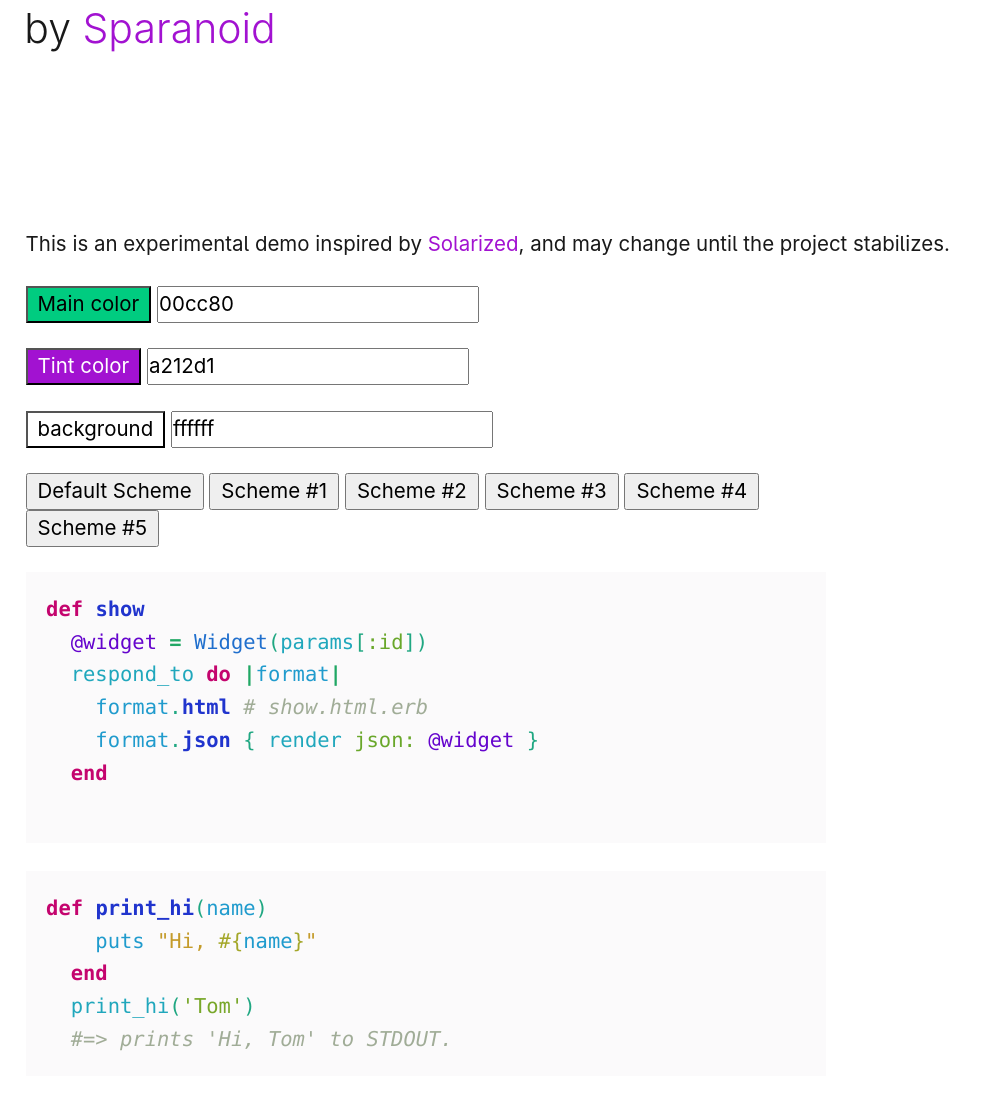
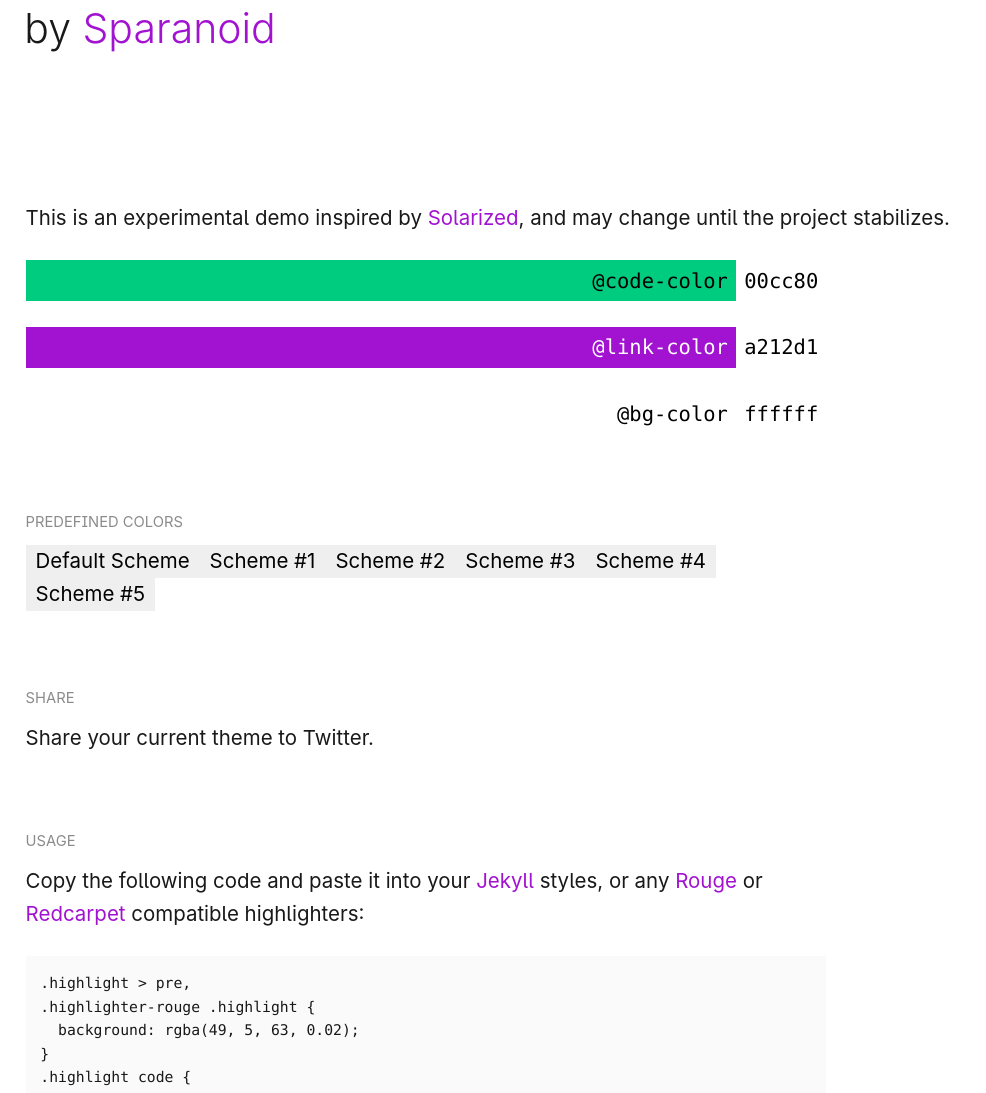
Before and after one commit to sparanoid/randomized, a website: page index.html in a window 1280 px wide. Shown: the part 530-1623 px from the top of the page, without its empty margins (0-986 px from the left). Drawn offline with Linux system fonts and the light colour scheme.

Commit message:
feat(js): add styles export support

```diff
--- a/app.css
+++ b/app.css
@@ -52,7 +52,7 @@ h3 {
   font-size: 200%;
   font-weight: 300;
   line-height: 1;
-  padding: 0 0 14vw;
+  padding: 0 0 12vw;
   margin-left: -.1vw;
 }
 
@@ -67,6 +67,13 @@ textarea {
   font-family: inherit;
   font-size: inherit;
   line-height: inherit;
+  appearance: none;
+  outline: none;
+  border: none;
+}
+
+input {
+  font-family: Menlo, Consolas, monospace;
 }
 
 button {
@@ -102,3 +109,37 @@ a {
 .wrap {
   max-width: 800px;
 }
+
+.sub-heading {
+  font-size: 72%;
+  text-transform: uppercase;
+  margin: 10vmin 0 1rem;
+  opacity: .5;
+}
+
+.btn-picker {
+  display: flex;
+  flex-wrap: wrap;
+}
+
+.btn-picker button {
+  flex-grow: 1;
+  text-align: right;
+  font-family: Menlo, Consolas, monospace;
+  padding: .2em .4em;
+}
+
+.btn-picker input {
+  width: 8ex;
+  padding: .2em .4em;
+}
+
+.btn-present {
+  display: flex;
+  flex-wrap: wrap;
+}
+
+.generated-styles {
+  font-size: 72%;
+  height: 12em;
+}
--- a/app.js
+++ b/app.js
@@ -52,6 +52,12 @@ var setScheme = (method, el) => {
     document.title = `Randomized - #${scheme.code} #${scheme.link} #${scheme.bg} - Sparanoid`;
   };
 
+  var updateLessToDom = () => {
+    var lessDom = document.getElementById('less:app').cloneNode(true);
+    getEl('generated-styles').innerHTML = '';
+    getEl('generated-styles').appendChild(lessDom.firstChild);
+  };
+
   var update = (scheme, colors, updateButtons = false) => {
     updateScheme(scheme, colors);
     updateSchemeInputs(scheme);
@@ -65,6 +71,7 @@ var setScheme = (method, el) => {
     updateLess(scheme);
     updateUrl(scheme);
     updateTitle(scheme);
+    updateLessToDom();
   };
 
   // Variables
--- a/index.html
+++ b/index.html
@@ -14,27 +14,30 @@
 
 <div class="wrap">
   <p>
+    <p class="btn-picker">
       <button id="code-color-btn" class="jscolor {uppercase:false, valueElement:'code-color', onFineChange:'setScheme(\'picker\')'}">
-      Main color
+        @code-color
       </button>
-    <input id="code-color" value="..." onchange="setScheme('post-picker')">
+      <input id="code-color" value="..." onchange="setScheme('post-picker')" autocomplete="off" autocorrect="off" autocapitalize="off" spellcheck="false">
     </p>
 
-  <p>
+    <p class="btn-picker">
       <button id="link-color-btn" class="jscolor {uppercase:false, valueElement:'link-color', onFineChange:'setScheme(\'picker\')'}">
-      Tint color
+        @link-color
       </button>
-    <input id="link-color" value="..." onchange="setScheme('post-picker')">
+      <input id="link-color" value="..." onchange="setScheme('post-picker')" autocomplete="off" autocorrect="off" autocapitalize="off" spellcheck="false">
     </p>
 
-  <p>
+    <p class="btn-picker">
       <button id="bg-color-btn" class="jscolor {uppercase:false, valueElement:'bg-color', onFineChange:'setScheme(\'picker\')'}">
-      background
+        @bg-color
       </button>
-    <input id="bg-color" value="..." onchange="setScheme('post-picker')">
+      <input id="bg-color" value="..." onchange="setScheme('post-picker')" autocomplete="off" autocorrect="off" autocapitalize="off" spellcheck="false">
+    </p>
   </p>
 
-  <p>
+  <h2 class="sub-heading" id="predefined-colors">Predefined colors</h2>
+  <p class="btn-present">
     <button data-scheme="00cc80-a212d1-ffffff" onclick="setScheme('present', this)">Default Scheme</button>
     <button data-scheme="da4fff-33d1a0-000000" onclick="setScheme('present', this)">Scheme #1</button>
     <button data-scheme="ffe669-ffc3f7-614235" onclick="setScheme('present', this)">Scheme #2</button>
@@ -43,13 +46,25 @@
     <button data-scheme="e14712-ff34d2-ffffff" onclick="setScheme('present', this)">Scheme #5</button>
   </p>
 
+  <h2 class="sub-heading" id="share">Share</h2>
+  <p>Share your current theme to Twitter.</p>
+
+  <h2 class="sub-heading" id="usage">Usage</h2>
+  <p>Copy the following code and paste it into your <a href="https://github.com/jekyll/jekyll">Jekyll</a> styles, or any <a href="https://github.com/jneen/rouge">Rouge</a> or <a href="https://github.com/vmg/redcarpet">Redcarpet</a> compatible highlighters:</p>
+  <div class="highlight">
+    <pre class="generated-styles" id="generated-styles"></pre>
+  </div>
+
+  <h2 class="sub-heading" id="source-code">Source Code</h2>
+  <p><a href="https://github.com/sparanoid/randomized">GitHub</a></p>
+
+  <h2 class="sub-heading" id="demos">Demos</h1>
   <div class="highlighter-rouge"><pre class="highlight"><code><span class="k">def</span> <span class="nf">show</span>
   <span class="vi">@widget</span> <span class="o">=</span> <span class="no">Widget</span><span class="p">(</span><span class="n">params</span><span class="p">[</span><span class="ss">:id</span><span class="p">])</span>
   <span class="n">respond_to</span> <span class="k">do</span> <span class="o">|</span><span class="nb">format</span><span class="o">|</span>
     <span class="nb">format</span><span class="p">.</span><span class="nf">html</span> <span class="c1"># show.html.erb</span>
     <span class="nb">format</span><span class="p">.</span><span class="nf">json</span> <span class="p">{</span> <span class="n">render</span> <span class="ss">json: </span><span class="vi">@widget</span> <span class="p">}</span>
-  <span class="k">end</span>
-  </code></pre> </div>
+  <span class="k">end</span></code></pre> </div>
 
   <figure class="highlight"><pre><code class="language-ruby" data-lang="ruby"><span class="k">def</span> <span class="nf">print_hi</span><span class="p">(</span><span class="nb">name</span><span class="p">)</span>
     <span class="nb">puts</span> <span class="s2">"Hi, </span><span class="si">#{</span><span class="nb">name</span><span class="si">}</span><span class="s2">"</span>
@@ -57,18 +72,7 @@
   <span class="n">print_hi</span><span class="p">(</span><span class="s1">'Tom'</span><span class="p">)</span>
   <span class="c1">#=&gt; prints 'Hi, Tom' to STDOUT.</span></code></pre></figure>
 
-  <figure class="highlight"><pre><code class="language-html" data-lang="html"><table style="border-spacing:0"><tbody><tr><td class="gutter gl" style="text-align:right"><pre class="lineno">1
-  2
-  3
-  4
-  5
-  6
-  7
-  8
-  9
-  10
-  11
-  12</pre></td><td class="code"><pre><span class="cp">&lt;!doctype html&gt;</span>
+  <div class="language-html highlighter-rouge"><pre class="highlight"><code><span class="cp">&lt;!doctype html&gt;</span>
   <span class="nt">&lt;html&gt;</span>
     <span class="nt">&lt;head&gt;</span>
       <span class="nt">&lt;title&gt;</span>Title!<span class="nt">&lt;/title&gt;</span>
@@ -79,8 +83,7 @@
       <span class="nt">&lt;script </span><span class="na">type=</span><span class="s">"text/javascript"</span><span class="nt">&gt;</span><span class="kd">var</span> <span class="nx">a</span> <span class="o">=</span> <span class="mi">1</span><span class="p">;</span><span class="nt">&lt;/script&gt;</span>
       <span class="nt">&lt;style </span><span class="na">type=</span><span class="s">"text/css"</span><span class="nt">&gt;</span><span class="nf">#foo</span> <span class="p">{</span> <span class="nl">font-weight</span><span class="p">:</span> <span class="nb">bold</span><span class="p">;</span> <span class="p">}</span><span class="nt">&lt;/style&gt;</span>
     <span class="nt">&lt;/body&gt;</span>
-  <span class="nt">&lt;/html&gt;</span><span class="w">
-  </span></pre></td></tr></tbody></table></code></pre></figure>
+  <span class="nt">&lt;/html&gt;</span></code></pre> </div>
 
   <div class="highlighter-rouge"><pre class="highlight"><code><span class="c1">// Load the http module to create an http server.</span>
   <span class="kd">var</span> <span class="nx">http</span> <span class="o">=</span> <span class="nx">require</span><span class="p">(</span><span class="s1">'http'</span><span class="p">);</span>
@@ -95,8 +98,7 @@
   <span class="nx">server</span><span class="p">.</span><span class="nx">listen</span><span class="p">(</span><span class="mi">8000</span><span class="p">);</span>
 
   <span class="c1">// Put a friendly message on the terminal</span>
-  <span class="nx">console</span><span class="p">.</span><span class="nx">log</span><span class="p">(</span><span class="s2">"Server running at http://127.0.0.1:8000/"</span><span class="p">);</span>
-  </code></pre> </div>
+  <span class="nx">console</span><span class="p">.</span><span class="nx">log</span><span class="p">(</span><span class="s2">"Server running at http://127.0.0.1:8000/"</span><span class="p">);</span></code></pre> </div>
 
   <div class="highlighter-rouge"><pre class="highlight"><code><span class="ss">diff</span><span class="p">(</span><span class="ss">plus</span><span class="p">(</span><span class="nv">A</span><span class="p">,</span><span class="nv">B</span><span class="p">),</span> <span class="nv">X</span><span class="p">,</span> <span class="ss">plus</span><span class="p">(</span><span class="nv">DA</span><span class="p">,</span> <span class="nv">DB</span><span class="p">))</span>
      <span class="o">&lt;=</span> <span class="ss">diff</span><span class="p">(</span><span class="nv">A</span><span class="p">,</span> <span class="nv">X</span><span class="p">,</span> <span class="nv">DA</span><span class="p">)</span> <span class="ss">and</span> <span class="ss">diff</span><span class="p">(</span><span class="nv">B</span><span class="p">,</span> <span class="nv">X</span><span class="p">,</span> <span class="nv">DB</span><span class="p">).</span>
@@ -106,33 +108,32 @@
 
   <span class="ss">equal</span><span class="p">(</span><span class="nv">X</span><span class="p">,</span> <span class="nv">X</span><span class="p">).</span>
   <span class="ss">diff</span><span class="p">(</span><span class="nv">X</span><span class="p">,</span> <span class="nv">X</span><span class="p">,</span> <span class="m">1</span><span class="p">).</span>
-  <span class="ss">diff</span><span class="p">(</span><span class="nv">Y</span><span class="p">,</span> <span class="nv">X</span><span class="p">,</span> <span class="m">0</span><span class="p">)</span> <span class="o">&lt;=</span> <span class="ss">not</span> <span class="ss">equal</span><span class="p">(</span><span class="nv">Y</span><span class="p">,</span> <span class="nv">X</span><span class="p">).</span>
-  </code></pre> </div>
+  <span class="ss">diff</span><span class="p">(</span><span class="nv">Y</span><span class="p">,</span> <span class="nv">X</span><span class="p">,</span> <span class="m">0</span><span class="p">)</span> <span class="o">&lt;=</span> <span class="ss">not</span> <span class="ss">equal</span><span class="p">(</span><span class="nv">Y</span><span class="p">,</span> <span class="nv">X</span><span class="p">).</span></code></pre> </div>
 
   <div class="highlighter-rouge"><pre class="highlight"><code><span class="n">service</span> <span class="p">{</span> <span class="s1">'ntp'</span><span class="p">:</span>
     <span class="py">name</span>      <span class="p">=&gt;</span> <span class="nv">$service_name</span><span class="p">,</span>
     <span class="py">ensure</span>    <span class="p">=&gt;</span> <span class="n">running</span><span class="p">,</span>
     <span class="py">enable</span>    <span class="p">=&gt;</span> <span class="kc">true</span><span class="p">,</span>
     <span class="kp">subscribe</span> <span class="p">=&gt;</span> <span class="nc">File</span><span class="p">[</span><span class="s1">'ntp.conf'</span><span class="p">],</span>
-  <span class="p">}</span>
-  </code></pre> </div>
+  <span class="p">}</span></code></pre> </div>
 
   <div class="highlighter-rouge"><pre class="highlight"><code><span class="kt">void</span> <span class="nf">main</span><span class="p">(</span><span class="o">)</span> <span class="o">{</span>
     <span class="kd">var</span> <span class="n">collection</span><span class="o">=[</span><span class="mi">1</span><span class="o">,</span><span class="mi">2</span><span class="o">,</span><span class="mi">3</span><span class="o">,</span><span class="mi">4</span><span class="o">,</span><span class="mi">5</span><span class="o">];</span>
     <span class="k">for</span><span class="o">(</span><span class="kd">var</span> <span class="n">a</span> <span class="k">in</span> <span class="n">collection</span><span class="o">){</span>
       <span class="n">print</span><span class="o">(</span><span class="n">a</span><span class="o">);</span>
     <span class="o">}</span>
-  <span class="o">}</span>
-  </code></pre> </div>
+  <span class="o">}</span></code></pre> </div>
 
   <div class="highlighter-rouge"><pre class="highlight"><code>Markdown has cool <span class="p">[</span><span class="nv">reference links</span><span class="p">][</span><span class="ss">ref 1</span><span class="p">]</span>
   and <span class="p">[</span><span class="nv">regular links too</span><span class="p">](</span><span class="sx">http://example.com</span><span class="p">)</span>
 
-  <span class="p">[</span><span class="ss">ref 1</span><span class="p">]:</span> <span class="sx">http://example.com</span>
-  </code></pre> </div>
+  <span class="p">[</span><span class="ss">ref 1</span><span class="p">]:</span> <span class="sx">http://example.com</span></code></pre> </div>
 </div>
 
-<p>&copy; Sparanoid, Inc.</p>
+<h2 class="sub-heading" id="donate">Donate</h2>
+<p>This is a side project by <a href="https://sparanoid.com/">Tunghsiao Liu</a>, if you like this service, please consider <a href="https://sparanoid.com/donate/">buying me a cup of coffee</a>. Thanks.</p>
+
+<p><small>&copy; Sparanoid, Inc.</small></p>
 
 <script>less = { env: 'production'};</script>
 <script src="jscolor.min.js"></script>
```
Lines whose indentation alone changed are shown as unchanged.
